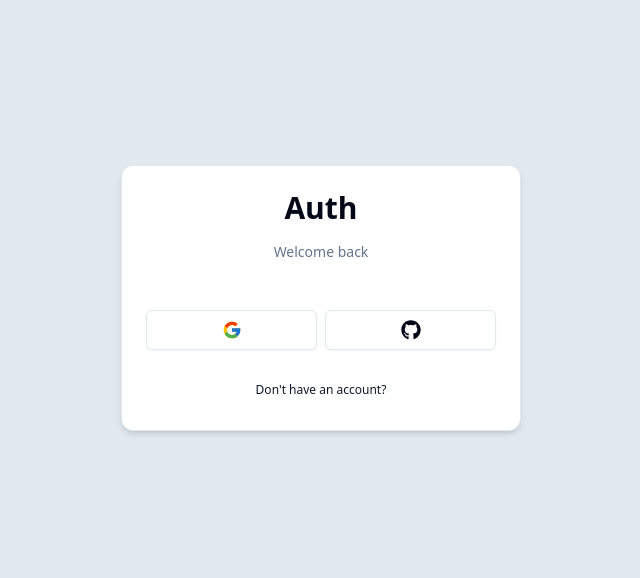
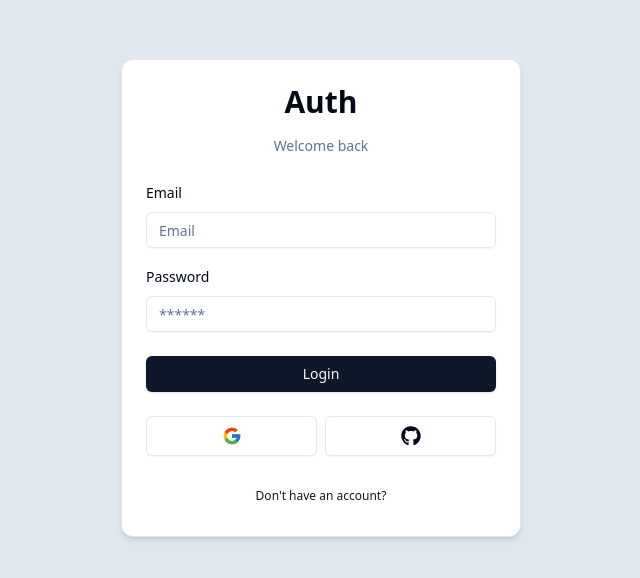
Before and after one commit to FilipeAPV/next-auth-v5, a Next.js app: page /auth/login in a window 1280 px wide. Shown: the part 102-680 px from the top of the page, without its empty margins (319-959 px from the left). Built offline with nearby package versions, Linux system fonts and the light colour scheme.

Commit message:
first server action - form submit - 13349

```diff
--- a/package.json
+++ b/package.json
@@ -10,6 +10,7 @@
   },
   "dependencies": {
     "@hookform/resolvers": "^3.9.0",
+    "@next/swc-win32-x64-msvc": "^14.2.13",
     "@radix-ui/react-icons": "^1.3.0",
     "@radix-ui/react-label": "^2.1.0",
     "@radix-ui/react-slot": "^1.1.0",
--- /dev/null
+++ b/src/actions/login.ts
@@ -0,0 +1,14 @@
+"use server";
+
+import { LoginSchema } from "@/schemas";
+import { z } from "zod";
+
+export const login = async (values: z.infer<typeof LoginSchema>) => {
+  const validatedFields = LoginSchema.safeParse(values);
+
+  if (!validatedFields.success) {
+    return { error: "Invalid fields!" };
+  }
+
+  return { success: "Email sent!" };
+};
--- a/src/components/auth/login-form.tsx
+++ b/src/components/auth/login-form.tsx
@@ -1,7 +1,7 @@
 "use client";
 
 import * as z from "zod";
-import React from "react";
+import React, { useState, useTransition } from "react";
 import CardWrapper from "./card-wrapper";
 import { useForm } from "react-hook-form";
 import { zodResolver } from "@hookform/resolvers/zod";
@@ -14,8 +14,17 @@ import {
   FormMessage,
 } from "@/components/ui/form";
 import { LoginSchema } from "@/schemas";
+import { Input } from "../ui/input";
+import { Button } from "../ui/button";
+import FormError from "../form-error";
+import FormSuccess from "../form-success";
+import { login } from "@/actions/login";
 
 export default function LoginForm() {
+  const [error, setError] = useState<string | undefined>("");
+  const [success, setSuccess] = useState<string | undefined>("");
+  const [isPending, startTransition] = useTransition();
+
   const form = useForm<z.infer<typeof LoginSchema>>({
     resolver: zodResolver(LoginSchema),
     defaultValues: {
@@ -23,6 +32,22 @@ export default function LoginForm() {
       password: "",
     },
   });
+
+  const onSubmit = (values: z.infer<typeof LoginSchema>) => {
+    setError("");
+    setSuccess("");
+
+    startTransition(async () => {
+      const response = await login(values);
+
+      if (response.success) {
+        console.log(response.success);
+        setSuccess(response.success);
+      }
+      setError(response.error as string);
+    });
+  };
+
   return (
     <CardWrapper
       headerLabel="Welcome back"
@@ -31,8 +56,50 @@ export default function LoginForm() {
       showSocial
     >
       <Form {...form}>
-        <form onSubmit={form.handleSubmit(() => {})} className="space-y-6">
-          <div className="space-y-4"></div>
+        <form onSubmit={form.handleSubmit(onSubmit)} className="space-y-6">
+          <div className="space-y-4">
+            <FormField
+              control={form.control}
+              name="email"
+              render={({ field }) => (
+                <FormItem>
+                  <FormLabel>Email</FormLabel>
+                  <FormControl>
+                    <Input
+                      {...field}
+                      placeholder="Email"
+                      type="email"
+                      disabled={isPending}
+                    />
+                  </FormControl>
+                  <FormMessage />
+                </FormItem>
+              )}
+            />
+            <FormField
+              control={form.control}
+              name="password"
+              render={({ field }) => (
+                <FormItem>
+                  <FormLabel>Password</FormLabel>
+                  <FormControl>
+                    <Input
+                      {...field}
+                      placeholder="******"
+                      type="password"
+                      disabled={isPending}
+                    />
+                  </FormControl>
+                  <FormMessage />
+                </FormItem>
+              )}
+            />
+          </div>
+          <FormError message={error} />
+          <FormSuccess message={success} />
+          <Button type="submit" className="w-full" disabled={isPending}>
+            Login
+          </Button>
         </form>
       </Form>
     </CardWrapper>
--- /dev/null
+++ b/src/components/form-error.tsx
@@ -0,0 +1,16 @@
+import React from "react";
+import { ExclamationTriangleIcon } from "@radix-ui/react-icons";
+
+type FormErrorProps = {
+  message?: string;
+};
+
+export default function FormError({ message }: FormErrorProps) {
+  if (!message) return null;
+  return (
+    <div className="bg-destructive/15 p-3 rounded-md flex items-center gap-x-2 text-sm text-destructive">
+      <ExclamationTriangleIcon className="h-4 w-4" />
+      <p>{message}</p>
+    </div>
+  );
+}
--- /dev/null
+++ b/src/components/form-success.tsx
@@ -0,0 +1,16 @@
+import React from "react";
+import { CheckCircledIcon } from "@radix-ui/react-icons";
+
+type FormSuccessProps = {
+  message?: string;
+};
+
+export default function FormSuccess({ message }: FormSuccessProps) {
+  if (!message) return null;
+  return (
+    <div className="bg-emerald-500/15 p-3 rounded-md flex items-center gap-x-2 text-sm text-emerald-500">
+      <CheckCircledIcon className="h-4 w-4" />
+      <p>{message}</p>
+    </div>
+  );
+}
--- a/src/schemas/index.ts
+++ b/src/schemas/index.ts
@@ -1,6 +1,8 @@
 import * as z from "zod";
 
 export const LoginSchema = z.object({
-  email: z.string().email(),
-  password: z.string(),
+  email: z.string().email({
+    message: "Please enter a valid email address",
+  }),
+  password: z.string().min(1, { message: "Password is required" }),
 });
```
Also changed, not shown: 1 other file (tests, documents, lock files or other folders).
